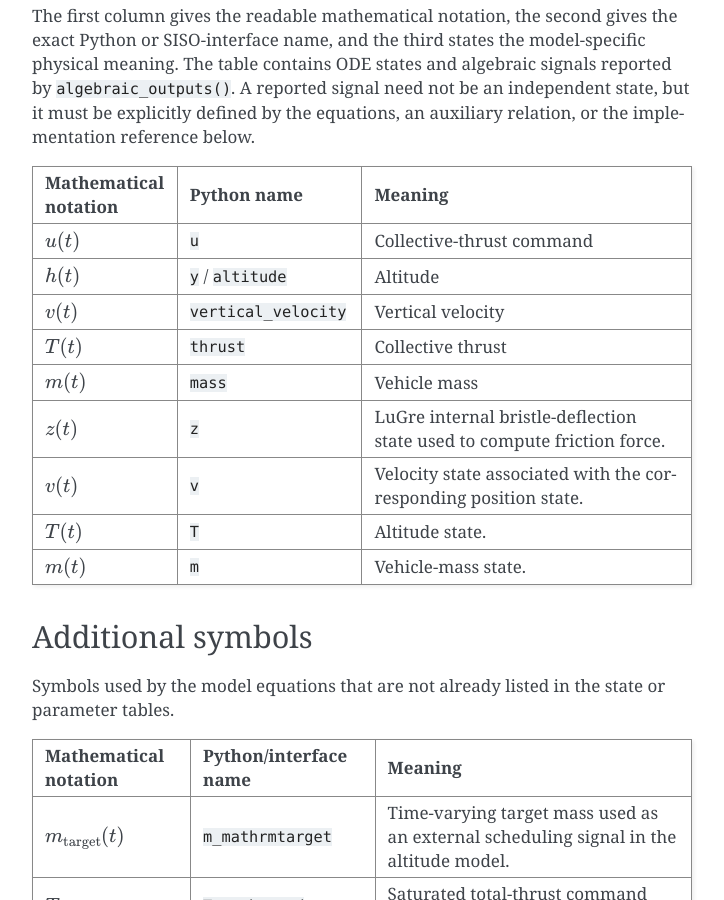
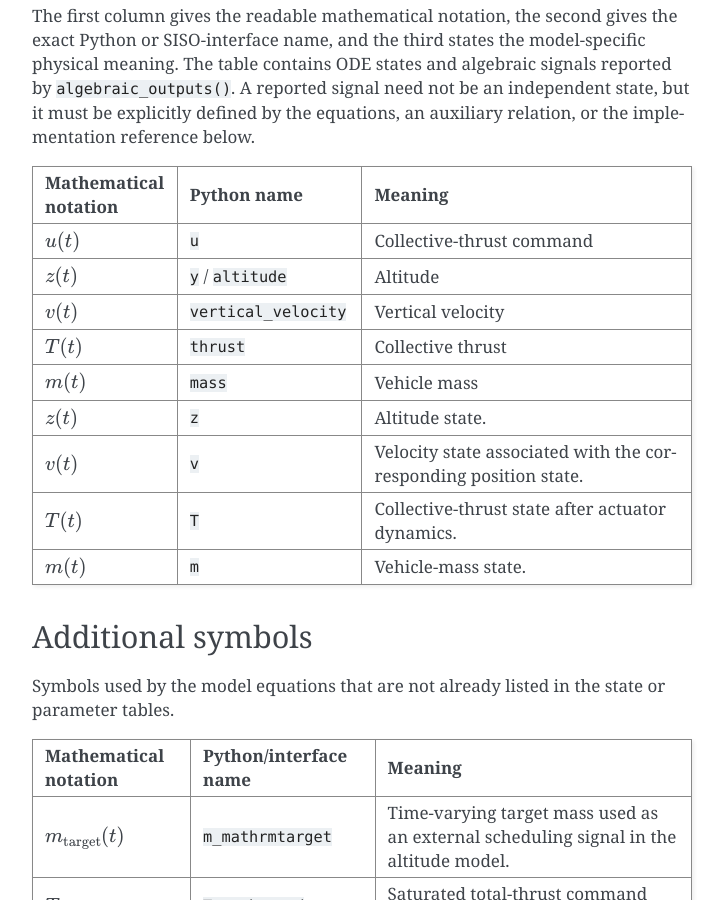
Before and after one commit to simple-machine-learning/SISO-Adaptive-Control, a Sphinx documentation site: the page built from packages/SISO_Adaptive_Control_Python_v1.0.0/documentation/models/quadrotor_altitude.rst, in a window 1280 px wide and 900 px high, scrolled down 2932 px. Shown: the whole window, without its empty margins (388-1112 px from the left). Built offline with Sphinx 7.4.7, drawn with Linux system fonts in a browser that asks for light colours.

Commit message:
Align documentation symbols with model equations

```diff
--- a/packages/SISO_Adaptive_Control_Python_v1.0.0/documentation/models/quadrotor_altitude.rst
+++ b/packages/SISO_Adaptive_Control_Python_v1.0.0/documentation/models/quadrotor_altitude.rst
@@ -160,7 +160,7 @@ The first column gives the readable mathematical notation, the second gives the
    * - :math:`u(t)`
      - ``u``
      - Collective-thrust command
-   * - :math:`h(t)`
+   * - :math:`z(t)`
      - ``y`` / ``altitude``
      - Altitude
    * - :math:`v(t)`
@@ -174,13 +174,13 @@ The first column gives the readable mathematical notation, the second gives the
      - Vehicle mass
    * - :math:`z(t)`
      - ``z``
-     - LuGre internal bristle-deflection state used to compute friction force.
+     - Altitude state.
    * - :math:`v(t)`
      - ``v``
      - Velocity state associated with the corresponding position state.
    * - :math:`T(t)`
      - ``T``
-     - Altitude state.
+     - Collective-thrust state after actuator dynamics.
    * - :math:`m(t)`
      - ``m``
      - Vehicle-mass state.
```
